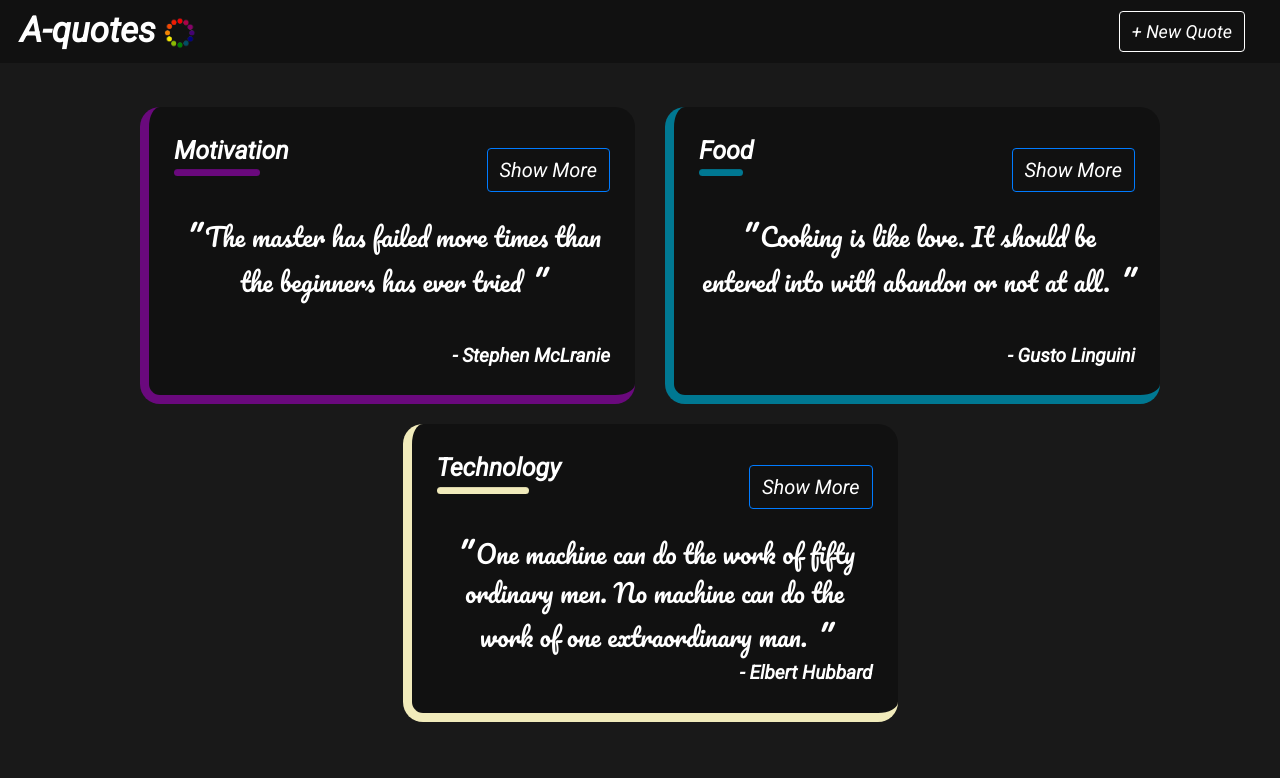
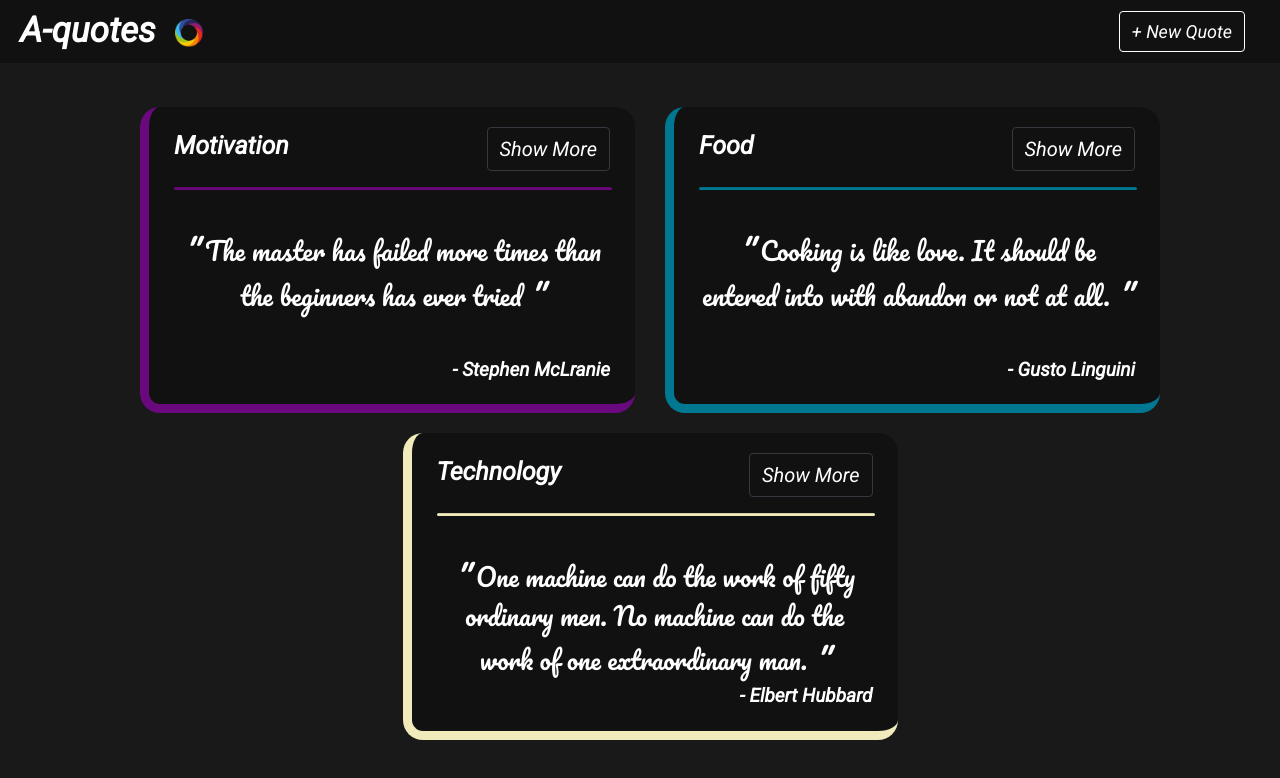
Before and after one commit to kilonzif/A-quote, an Angular app: page / in a window 1280 px wide. Shown: the top 778 px of the page. Built offline with nearby package versions, Linux system fonts and the light colour scheme.

Commit message:
make final edits on styling

```diff
--- a/src/app/app.component.ts
+++ b/src/app/app.component.ts
@@ -3,7 +3,7 @@ import { Component } from '@angular/core';
 @Component({
   selector: 'app-root',
   templateUrl: './app.component.html',
-  styleUrls: ['./app.component.css']
+  styleUrls: ['./app.component.css'],
 })
 export class AppComponent {
   title = 'A-quote';
--- a/src/app/quote-item-details/quote-item-details.component.css
+++ b/src/app/quote-item-details/quote-item-details.component.css
@@ -7,3 +7,10 @@
     display: flex;
     justify-content: space-between;
 }
+hr {
+  margin-top: 1;
+  width: 100%;
+  display: block;
+  padding: 1px;
+  border-radius: 10px;
+}
--- a/src/app/quote-item-details/quote-item-details.component.html
+++ b/src/app/quote-item-details/quote-item-details.component.html
@@ -1,4 +1,5 @@
 <div class="details-wrapper">
+  <hr [style.background-color]="quote.color" />
   <div class="votes icon mt-3 pl-2">
     <div class="vote-icon">
       <img
--- a/src/app/quote-item-details/quote-item-details.component.ts
+++ b/src/app/quote-item-details/quote-item-details.component.ts
@@ -11,7 +11,7 @@ export class QuoteItemDetailsComponent implements OnInit {
   @Input() quote: Quotes;
   @Output() like = new EventEmitter();
   @Output() dislike = new EventEmitter();
-  @Output() highestLikes = new EventEmitter();
+
   @Output() vote = new EventEmitter();
   @Output() delete = new EventEmitter();
   constructor() {}
@@ -25,9 +25,7 @@ export class QuoteItemDetailsComponent implements OnInit {
   dislikeQuote = () => {
     this.dislike.emit();
   };
-  highest = () => {
-    this.highestLikes.emit();
-  };
+
 
   deleteQuote(id: any) {
     this.delete.emit();
--- a/src/app/quote-item/quote-item.component.css
+++ b/src/app/quote-item/quote-item.component.css
@@ -5,7 +5,7 @@ font-family: 'Roboto', sans-serif; */
   background-color: #111111;
   margin: 10px;
   width: 100%;
-  padding: 25px;
+  padding: 20px 25px;
   border-radius: 20px;
   border: 9px solid #0000;
   border-top: none;
@@ -14,10 +14,10 @@ font-family: 'Roboto', sans-serif; */
 
 }
 hr {
-  margin: 0;
-  width: 70%;
+  margin-top: 1;
+  width: 100%;
   display: block;
-  padding: 3px;
+  padding: 1px;
   border-radius: 10px;
 }
 button {
@@ -53,7 +53,7 @@ margin: 5px;
 
 .quote-details {
   margin-top: 10px;
-  border-top: 1px solid white;
+
 }
 
 .details-button {
--- a/src/app/quote-item/quote-item.component.html
+++ b/src/app/quote-item/quote-item.component.html
@@ -14,30 +14,29 @@
           </span>
         </div>
 
-        <hr [style.background-color]="quote.color" />
+
       </div>
 
       <div class="icon">
         <div class="details-button">
           <button
-            class="btn btn-outline-primary mt-3 text-white"
+            class="btn btn-outline-dark text-white"
             *ngIf="!quote.showDetails"
             (click)="toggleShowDetails()"
           >
             Show More
           </button>
           <button
-            class="btn btn-outline-primary mt-3 text-white"
+            class="btn btn-outline-dark text-white"
             *ngIf="quote.showDetails"
             (click)="toggleShowDetails()"
           >
             Show Less
           </button>
-
         </div>
       </div>
     </div>
-
+<hr [style.background-color]="quote.color" />
     <div class="main-quote">
       <p *ngIf="!quote.isFavorite" class="text-center">
         <em>"</em> {{ quote.quoteText }} <em>"</em>
--- a/src/app/quotes-app/quotes-app.component.css
+++ b/src/app/quotes-app/quotes-app.component.css
@@ -1,6 +1,3 @@
-/* font-family: 'Pacifico', cursive;
-font-family: 'Roboto', sans-serif; */
-
 .main-wrapper {
   height: 100%;
   color: #fff;
@@ -10,6 +7,7 @@ font-family: 'Roboto', sans-serif; */
   background-color: #111111 !important;
   width: 100vw;
   padding: 0px 20px;
+
 }
 
 .navbar a {
@@ -20,6 +18,9 @@ font-family: 'Roboto', sans-serif; */
   font-size: 35px;
   font-family: "Roboto", sans-serif;
   font-weight: 600;
+}
+.nav-icon img{
+  height: 50px;
 }
 
 .app-wrapper {
@@ -32,9 +33,3 @@ font-family: 'Roboto', sans-serif; */
   color: #fff;
   background-color: #191919 !important;
 }
-
-
-footer{
-  position: absolute;
-  bottom: 0;
-}
--- a/src/app/quotes-app/quotes-app.component.html
+++ b/src/app/quotes-app/quotes-app.component.html
@@ -3,7 +3,7 @@
     <div class="container-fluid">
       <a class="navbar-brand" href="#"
         >A-quotes
-        <span class="icon">
+        <span class="nav-icon">
           <img src="../../assets/img/logo.png" alt="" />
         </span>
       </a>
--- a/src/app/quotes-app/quotes-app.component.ts
+++ b/src/app/quotes-app/quotes-app.component.ts
@@ -19,15 +19,14 @@ export class QuotesAppComponent implements OnInit {
     '#9a1f40',
     '#007892',
     '#63b7af',
-    '#abf0e9',
+    '#13ec0c',
     '#c81912',
-    '#f64b3c',
+    '#ec5e0c',
     '#fdba9a',
     '#45046a',
-    '#5c2a9d',
-    '#b5176b',
+    '#ec0ce1',
     '#f1ebbb',
-    '#5fdde5',
+    '#100cec',
   ];
 
   colorFunction = () => {
@@ -70,7 +69,6 @@ export class QuotesAppComponent implements OnInit {
       'Elbert Hubbard',
       'Hughes',
       new Date(2021, 2, 14),
-
       0,
       0,
       false,
@@ -78,7 +76,6 @@ export class QuotesAppComponent implements OnInit {
       false
     ),
   ];
-
 
   addNewQuote = (quote: any) => {
     let quoteLength = this.quotes.length;
@@ -88,6 +85,7 @@ export class QuotesAppComponent implements OnInit {
     this.quotes.push(quote);
   };
 
+  //Functions to toggle modal dispal
   open(content: any) {
     this.modalService
       .open(content, { ariaLabelledBy: 'modal-basic-title' })
--- a/src/app/quotes-list/quotes-list.component.html
+++ b/src/app/quotes-list/quotes-list.component.html
@@ -11,6 +11,3 @@
     </div>
   </div>
 </div>
-<!--
-
-  (highestUpvote)="highestUpvote()" -->
```
Also changed, not shown: src/assets/img/logo.png.
